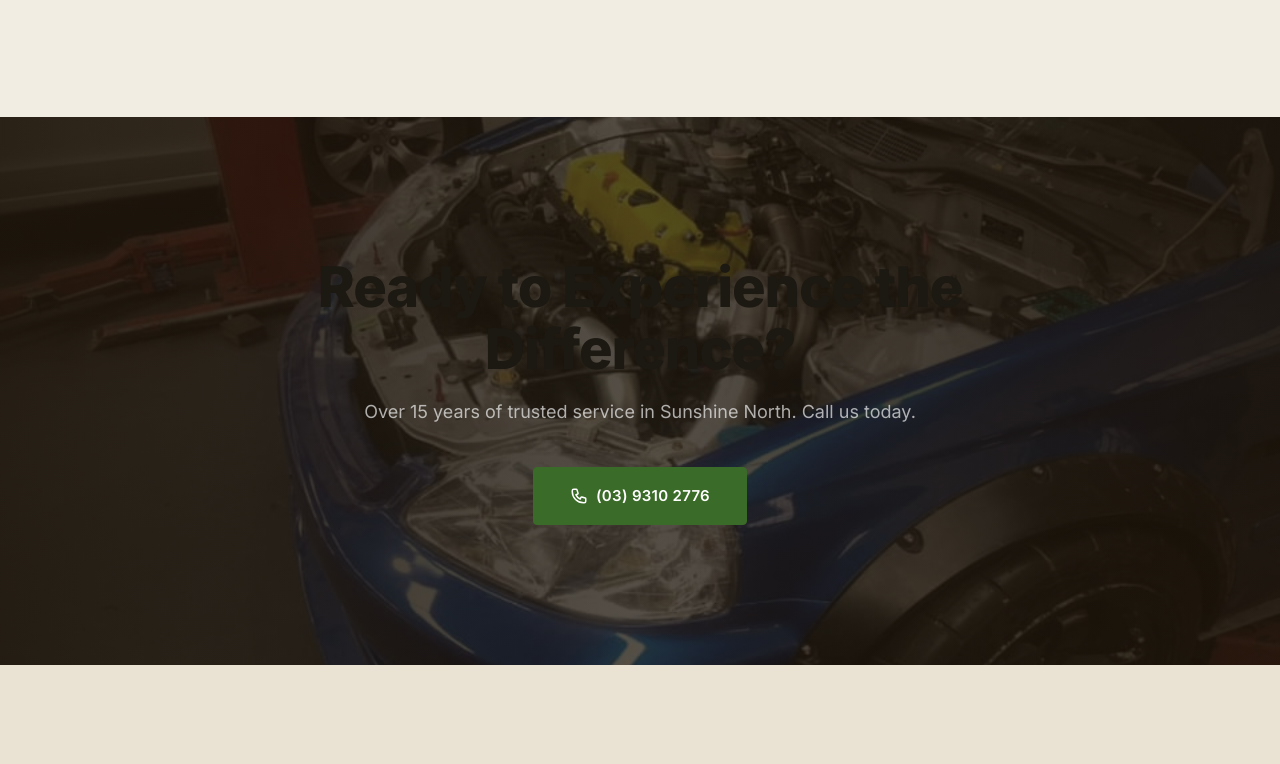
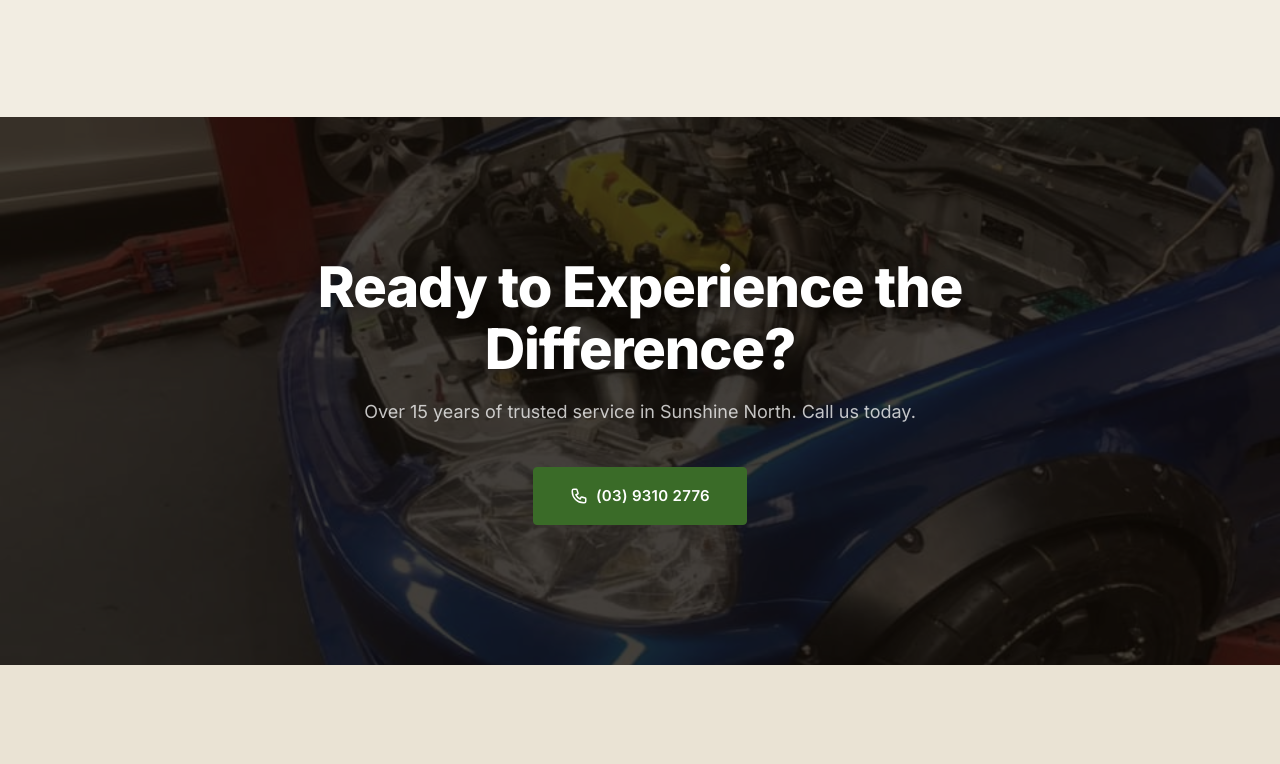
Before and after one commit to techcares-mel/mk-autoteck, a plain HTML site: page index.html in a window 1280 px wide. Shown: the part 4298-5062 px from the top of the page. Drawn offline with Linux system fonts and the light colour scheme.

Commit message:
Fix CTA band text — force white with stronger overlay
Co-Authored-By: Claude Sonnet 4.6 <noreply@anthropic.com>

```diff
--- a/styles.css
+++ b/styles.css
@@ -800,12 +800,7 @@ body:not(.scrolled) .nav:not(.scrolled) .nav-hamburger span {
 .cta-band-overlay {
   position: absolute;
   inset: 0;
-  background: linear-gradient(
-    to right,
-    rgba(28, 20, 10, 0.92) 0%,
-    rgba(28, 20, 10, 0.75) 50%,
-    rgba(28, 20, 10, 0.92) 100%
-  );
+  background: rgba(15, 10, 4, 0.78);
 }
 
 .cta-band-content {
@@ -821,13 +816,14 @@ body:not(.scrolled) .nav:not(.scrolled) .nav-hamburger span {
   font-weight: 800;
   letter-spacing: -0.02em;
   line-height: 1.1;
-  color: var(--text-primary);
+  color: #ffffff;
+  text-shadow: 0 2px 20px rgba(0, 0, 0, 0.5);
   margin-bottom: 16px;
 }
 
 .cta-band-content p {
   font-size: 18px;
-  color: rgba(255,255,255,0.65);
+  color: rgba(255, 255, 255, 0.75);
   margin-bottom: 40px;
 }
 
```
